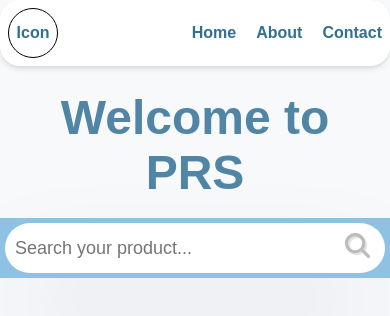
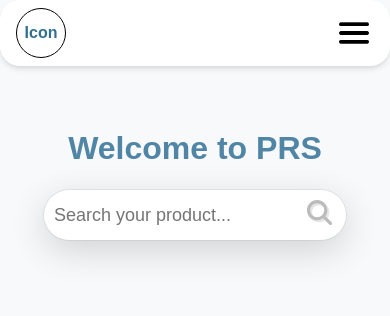
Before and after one commit to NishikantS578/PRS, a React (Vite) app in the folder client/: page / in a window 390 px wide. Shown: the top 316 px of the page. Built offline with nearby package versions, Linux system fonts and the light colour scheme.

Commit message:
added responsiveness

```diff
--- a/client/src/components/Nav.jsx
+++ b/client/src/components/Nav.jsx
@@ -1,4 +1,5 @@
 import React from 'react'
+import menu from "../assets/menu.png"
 
 const Nav = () => {
   return (
@@ -10,6 +11,9 @@ const Nav = () => {
           <a href="#">About</a>
           <a href="#">Contact</a>
         </div>
+        <div className="nav-items-2">
+          <img src={menu} alt="" />
+        </div>
       </div>
     </div>
   );
--- a/client/src/index.css
+++ b/client/src/index.css
@@ -31,7 +31,7 @@ body {
   overflow: clip;
   border-radius: 50%;
   border: 1px solid black;
-    display:flex;
+  display: flex;
   align-items: center;
   justify-content: center;
 }
@@ -41,20 +41,27 @@ body {
   gap: 20px;
 }
 
+.nav-items-2 {
+  display: none;
+  height: 40px;
+  width: 40px;
+}
+
 .searchbox {
-    width: 100%;
+  width: 80%;
   display: flex;
   align-items: center;
   gap: 10px;
   font-size: 1.125rem;
   margin: 1em 0;
-    background: #8fc1e3;
+  /* background: #8fc1e3; */
   padding: 5px;
-    box-shadow: rgba(50, 50, 93, 0.25) 0px 50px 100px -20px,
-    rgba(0, 0, 0, 0.3) 0px 30px 60px -30px;
 }
 
 .searchBar {
+  /* background-color: #5085a5; */
+  box-shadow: rgba(0, 0, 0, 0.16) 0px 10px 36px 0px,
+    rgba(0, 0, 0, 0.06) 0px 0px 0px 1px;
   font-size: inherit;
   width: 100%;
   height: 50px;
@@ -64,9 +71,9 @@ body {
   border-radius: 100px;
 }
 
-.magnifying-glass{
+.magnifying-glass {
   position: absolute;
-    right: 20px;
+  right: 15%;
 }
 
 .title-line {
@@ -77,9 +84,6 @@ body {
   padding: 0 3rem;
 }
 
-.product-card{
-}
-
 .main-area {
   display: flex;
   flex-direction: column;
@@ -87,8 +91,7 @@ body {
   justify-content: center;
 }
 
-.product-list
-{
+.product-list {
   display: flex;
   flex-wrap: wrap;
   gap: 10px;
@@ -96,7 +99,7 @@ body {
   align-items: center;
 }
 
-.product-card{
+.product-card {
   width: 200px;
   aspect-ratio: 4 / 6;
   display: grid;
@@ -115,7 +118,7 @@ body {
   box-shadow: 0 2px 8px -1px grey;
 }
 
-.product-card > img{
+.product-card > img {
   max-height: 150px;
   max-width: 150px;
   justify-self: center;
@@ -123,20 +126,20 @@ body {
   box-shadow: 0 1px 2px -1px grey;
 }
 
-.product-card > span{
+.product-card > span {
   font-size: 0.75rem;
 }
 
-.price{
+.price {
   grid-area: price;
 }
 
-.rating{
+.rating {
   justify-self: end;
   grid-area: rating;
 }
 
-.product-card > h1{
+.product-card > h1 {
   grid-area: title;
   white-space: nowrap;
   text-align: center;
@@ -146,7 +149,7 @@ body {
   text-overflow: ellipsis;
   max-width: 100%;
 }
-.product-card > p{
+.product-card > p {
   grid-area: desc;
   display: -webkit-box;
   font-size: 0.8rem;
@@ -158,7 +161,7 @@ body {
   text-overflow: ellipsis;
 }
 
-.buy-button{
+.buy-button {
   display: flex;
   align-items: center;
   justify-content: center;
@@ -172,3 +175,24 @@ body {
   color: white;
   border-radius: 10px;
 }
+
+@media only screen and (max-width: 600px) {
+  .title-line {
+    font-size: 2rem;
+    text-align: center;
+    margin-top: 2em;
+    color: #5085a5;
+    padding: 0 3rem;
+  }
+  .nav-items {
+    display: none;
+  }
+  .icon {
+    margin-left: 0.5em;
+  }
+
+  .nav-items-2 {
+    display: flex;
+    margin-right: 0.5em;
+  }
+}
```
Also changed, not shown: client/src/assets/menu.png (added). Lines whose indentation alone changed are shown as unchanged.
